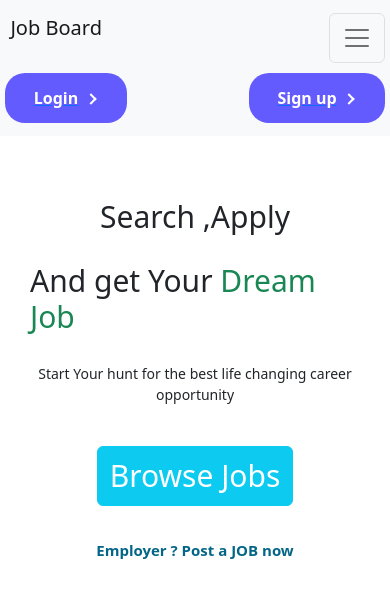
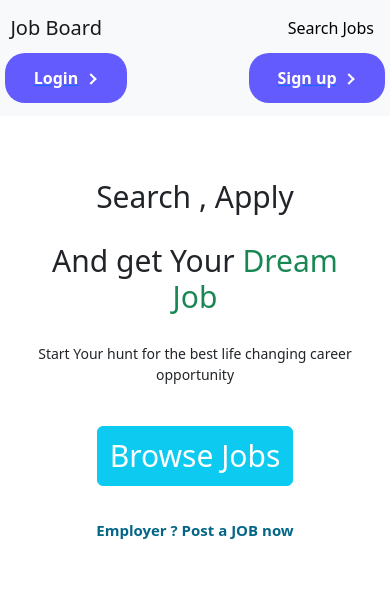
Before and after one commit to shashikant010/job-board, a React (Vite) app: page / in a window 390 px wide. Shown: the top 598 px of the page. Built offline with nearby package versions, Linux system fonts and the light colour scheme; no server answers.

Commit message:
fixed some layout for phone

```diff
--- a/src/Components/Home.jsx
+++ b/src/Components/Home.jsx
@@ -8,9 +8,9 @@ function Home() {
   const [isLogin] = useOutletContext();
   return (
     <>
-      <div className="d-flex flex-column justify-content-center align-items-center my-5 main" style={{height:"400px",fontSize:"20px"}}>
-        <h2 className='first'>Search ,Apply</h2>
-        <h2 className='second'>And get Your <span className="text-success">Dream Job</span></h2>
+      <div className="d-flex flex-column justify-content-center align-items-center my-5 main text-center" style={{height:"400px",fontSize:"20px"}}>
+        <h2 className='first'>Search , Apply</h2>
+        <h2 className='second '>And get Your <span className="text-success">Dream Job</span></h2>
         <p  className='p'>Start Your hunt for the best life changing career opportunity</p>
         <button type="button" onClick={()=>{
           navigate("/browsejobs")
--- a/src/Components/Navbar.jsx
+++ b/src/Components/Navbar.jsx
@@ -19,7 +19,7 @@ function Navbar({isLogin,user,setIsLogin,setUser}) {
   <Link className="navbar-brand" to="/">
      &nbsp; Job Board
   </Link>
-  <button
+  {/* <button
     className="navbar-toggler"
     type="button"
     data-toggle="collapse"
@@ -29,12 +29,12 @@ function Navbar({isLogin,user,setIsLogin,setUser}) {
     aria-label="Toggle navigation"
   >
     <span className="navbar-toggler-icon" />
-  </button>
-  <div className="collapse navbar-collapse" id="navbarNavDropdown">
-    <ul className="navbar-nav">
+  </button> */}
+  <div className="" id="navbarNavDropdown">
+    <ul className="navbar-nav ">
 
       <li className="nav-item">
-        <Link className="nav-link" to="/search">
+        <Link className="nav-link px-3 text-black font-extrabold" to="/search">
            Search Jobs
         </Link>
       </li>
--- a/src/Components/Signup.jsx
+++ b/src/Components/Signup.jsx
@@ -93,7 +93,7 @@ function Signup() {
 </div>}
 
                         <div className='d-flex justify-content-center align-items-ceter my-4 '>
-                                <form className='w-50' >
+                                <form className='w-60' >
                                 <div className="form-check">
                             <input
                             checked={isEmployer}
```
Also changed, not shown: src/App.css (line endings or trailing spaces).
